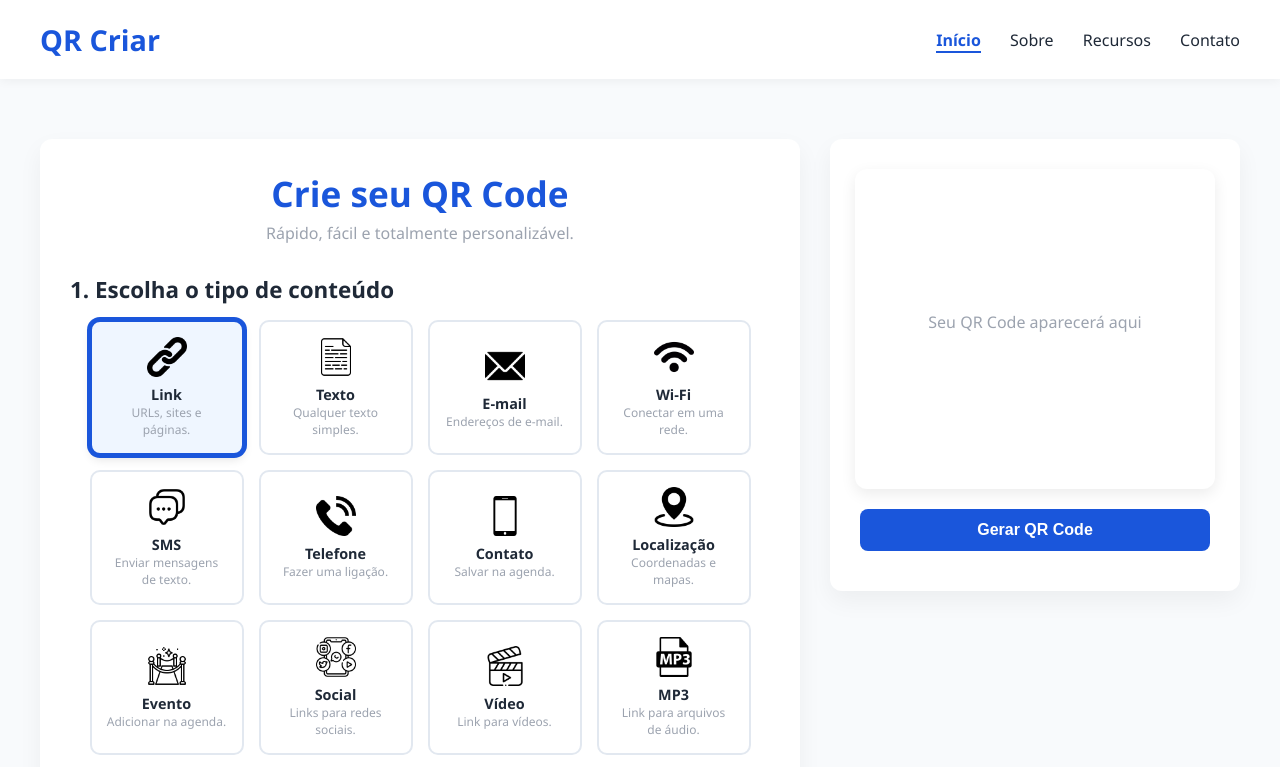
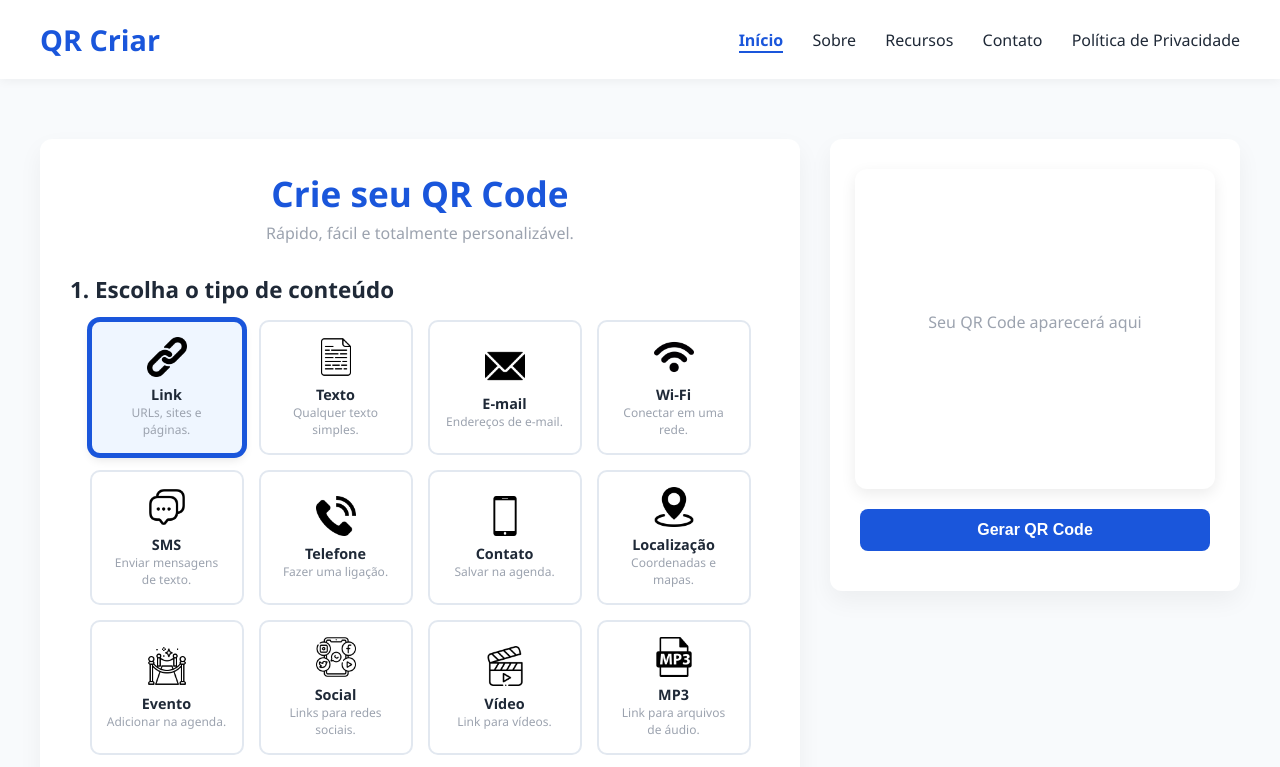
Before and after one commit to JOAOCEE/qrcriar-, a plain HTML site: page index.html in a window 1280 px wide. Shown: the top 767 px of the page. Drawn offline with Linux system fonts and the light colour scheme.

Commit message:
Update index.html

```diff
--- a/index.html
+++ b/index.html
@@ -31,6 +31,7 @@
                 <a href="sobre.html">Sobre</a>
                 <a href="recursos.html">Recursos</a>
                 <a href="contato.html">Contato</a>
+                <a href="privacidade.html">Política de Privacidade</a>
             </nav>
         </div>
     </header>
```
